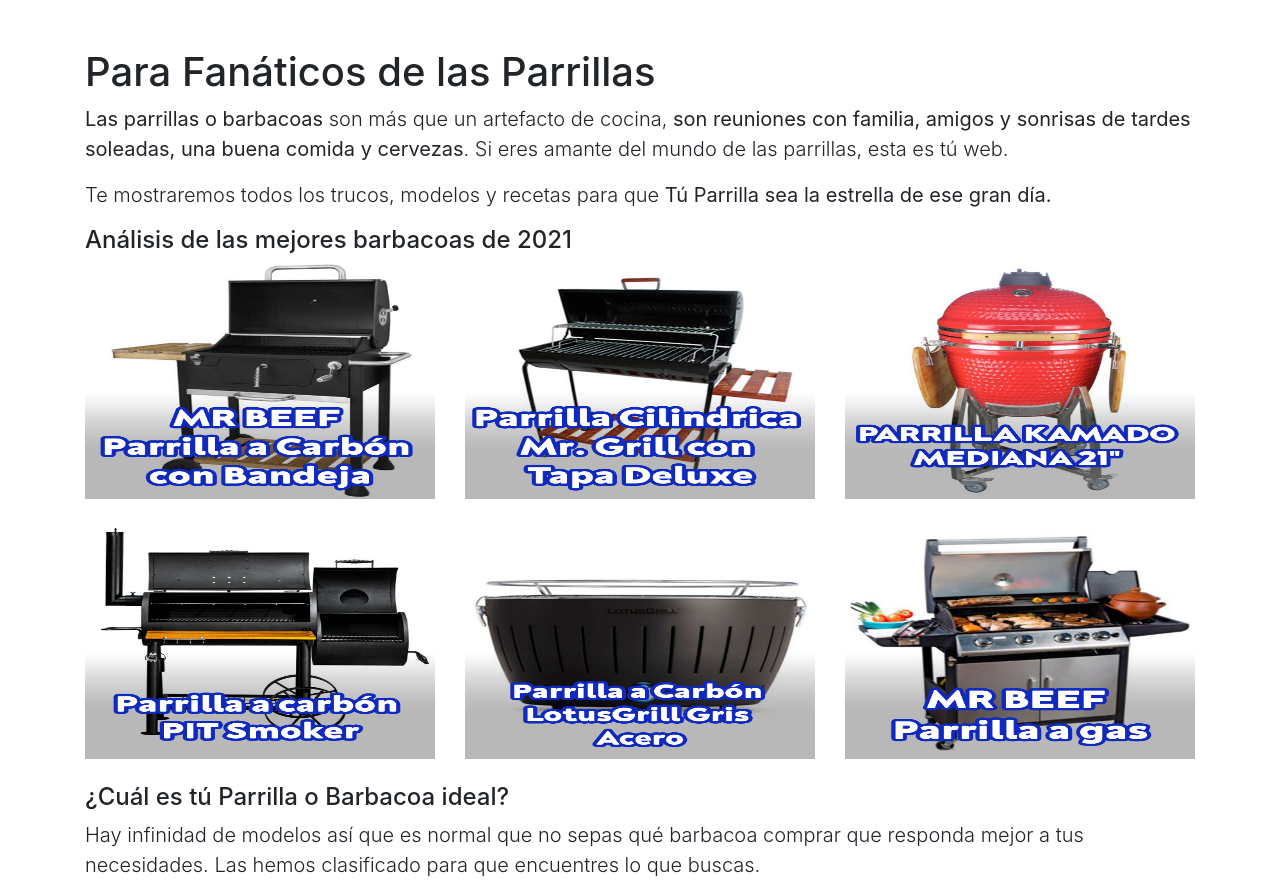
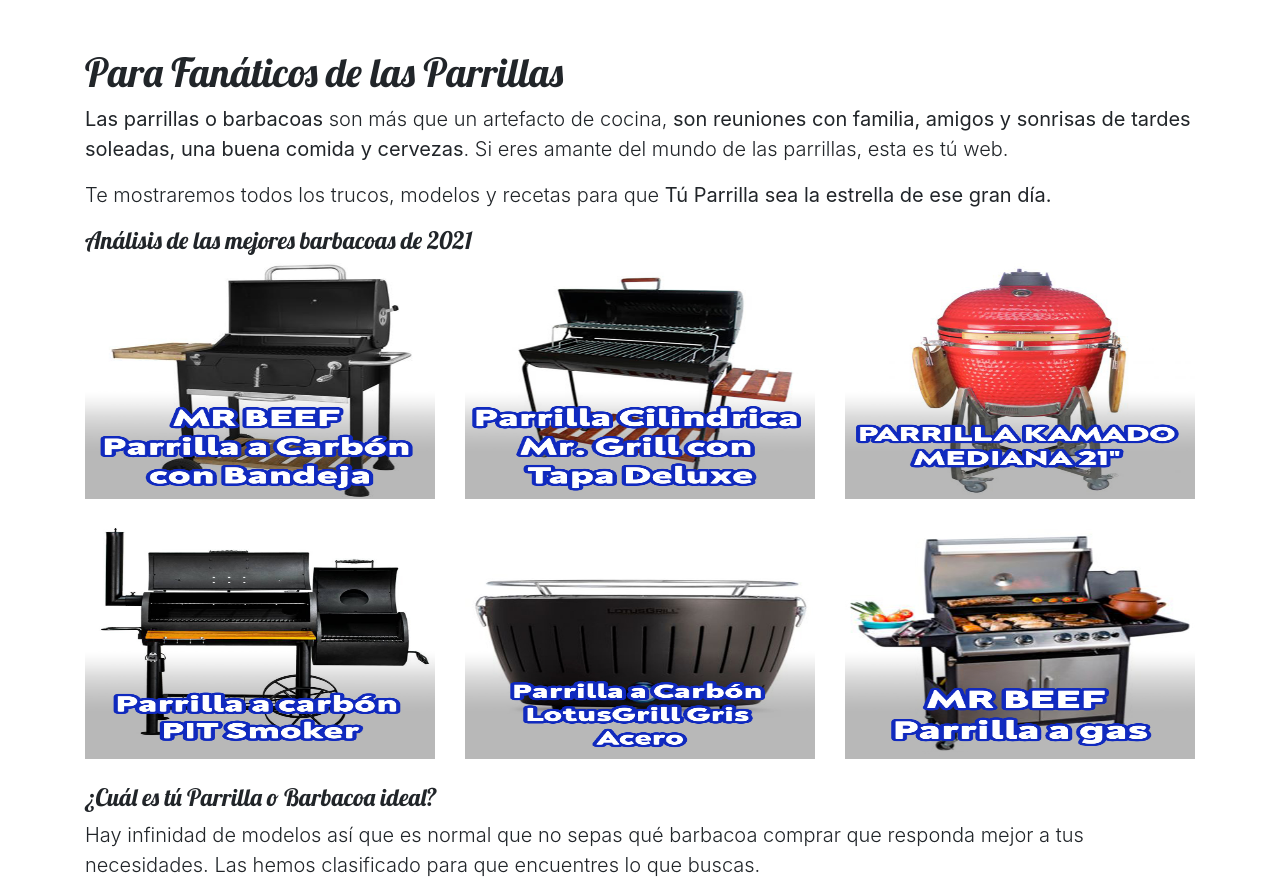
Before and after one commit to LunaWilfredo/parrillas, a PHP site: page / in a window 1280 px wide. Shown: the part 56-950 px from the top of the page. Run offline with PHP 8.4, Linux system fonts and the light colour scheme.

Commit message:
Update styles.css

```diff
--- a/CSS/styles.css
+++ b/CSS/styles.css
@@ -1,4 +1,4 @@
-@import url('https://fonts.googleapis.com/css2?family=Lobster&display=swap'); */
+@import url('https://fonts.googleapis.com/css2?family=Lobster&display=swap');
 
 h1,h4{
     font-family: 'Lobster', cursive !important;
```
